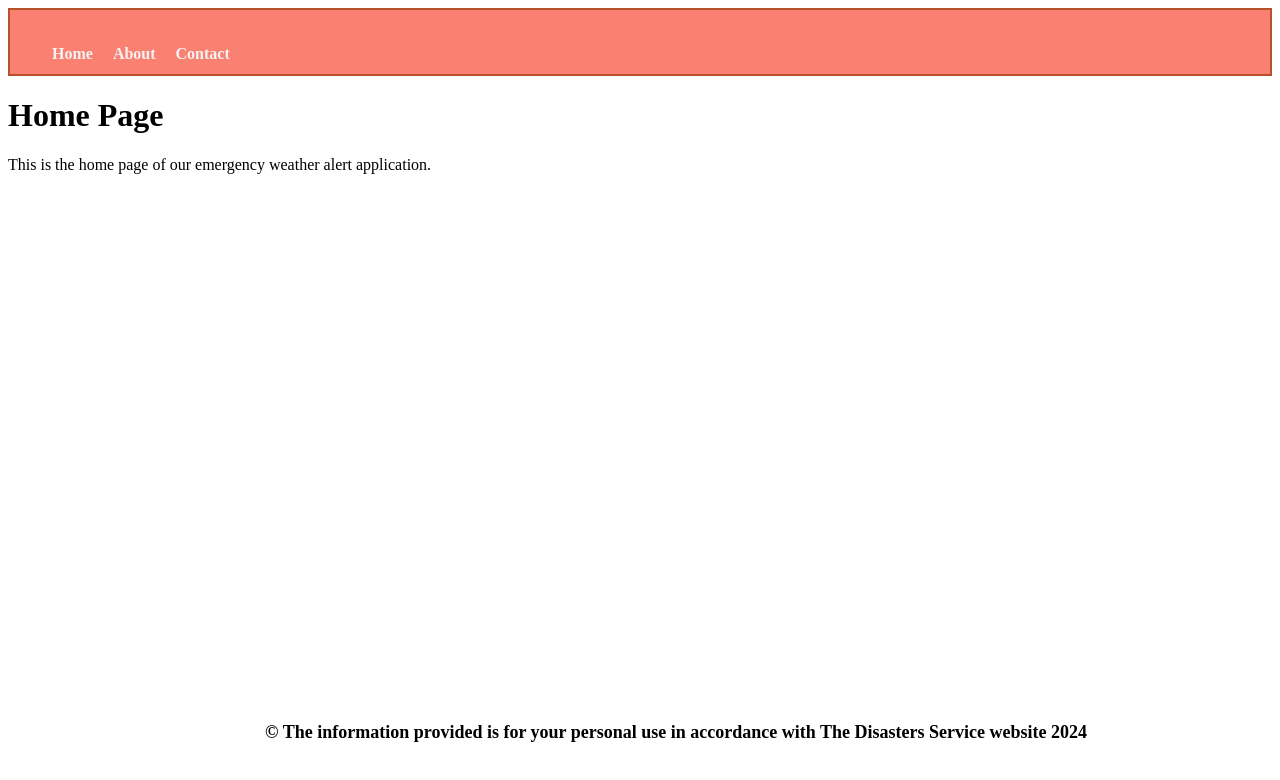
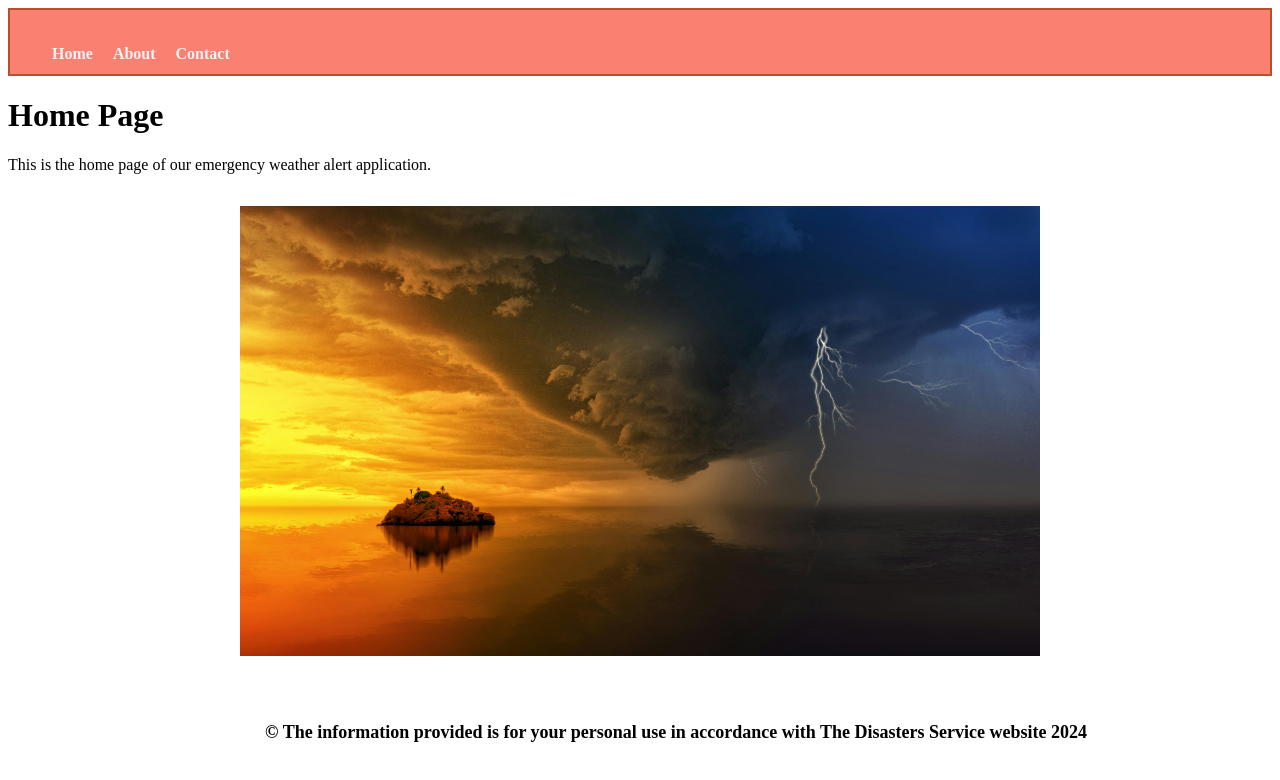
Before and after one commit to BIT-Studio-3/group-project-25-1-scade, a SvelteKit app in the folder disaster/disaster/: page / in a window 1280 px wide. Shown: the top 780 px of the page. Built offline with nearby package versions, Linux system fonts and the light colour scheme.

Commit message:
Adding an image component

```diff
--- /dev/null
+++ b/disaster/disaster/src/lib/Image.svelte
@@ -0,0 +1,20 @@
+<script>
+    export let pic;
+    export let picname;
+</script>
+
+<div>
+    <img src={pic} alt={picname}>
+</div>
+
+<style>
+    div {
+        padding: 1em;
+        text-align: center;
+        max-width: 800px;
+    }
+    img {
+        width: 800px
+
+    }
+</style>
--- a/disaster/disaster/src/routes/+page.svelte
+++ b/disaster/disaster/src/routes/+page.svelte
@@ -1,7 +1,8 @@
 <script>
     import Header from '$lib/Header.svelte';
     import Footer from '$lib/Footer.svelte'
-
+    import Image from '$lib/Image.svelte';
+    import homepic from '$lib/Weather.jpg';
 </script>
 
 
@@ -10,6 +11,16 @@
 
 <p>This is the home page of our emergency weather alert application.</p>
 
+<div class="imageContainor">
+    <Image pic={homepic} picname={"cover"} />
+</div>
 
 
 <Footer year={2024} />
+
+<style>
+    .imageContainor {
+        display: flex;
+        justify-content: center;
+    }
+</style>
```
Also changed, not shown: disaster/disaster/src/lib/Weather.jpg (added).
